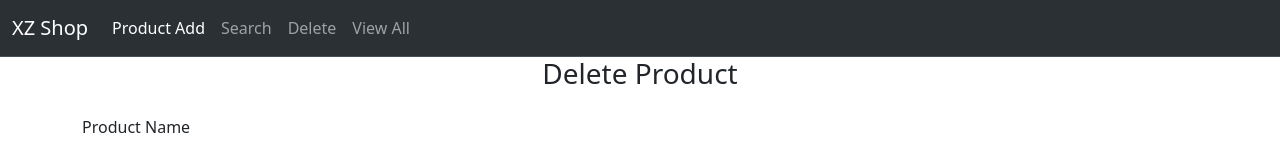
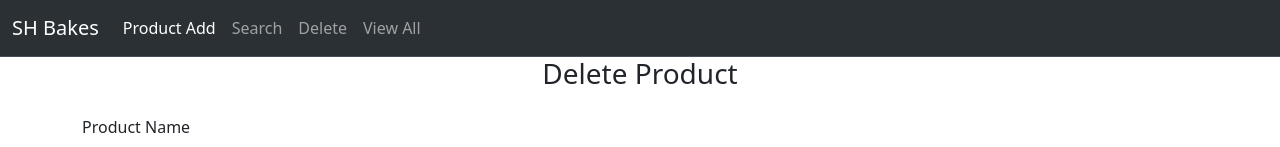
Before and after one commit to adithkrishnaor/shopping-cart, a plain HTML site: page delete.html in a window 1280 px wide. Shown: the top 147 px of the page. Drawn offline with nearby package versions, Linux system fonts and the light colour scheme.

Commit message:
nav- updated

```diff
--- a/delete.html
+++ b/delete.html
@@ -13,7 +13,7 @@
 
     <nav class="navbar navbar-expand-lg bg-body-tertiary bg-dark border-bottom border-body" data-bs-theme="dark">
         <div class="container-fluid">
-            <a class="navbar-brand" href="#">XZ Shop</a>
+            <a class="navbar-brand" href="#">SH Bakes</a>
             <button class="navbar-toggler" type="button" data-bs-toggle="collapse" data-bs-target="#navbarNav"
                 aria-controls="navbarNav" aria-expanded="false" aria-label="Toggle navigation">
                 <span class="navbar-toggler-icon"></span>
```
Also changed, not shown: search.html (+1 -1 lines), viewall.html (+1 -1 lines).
